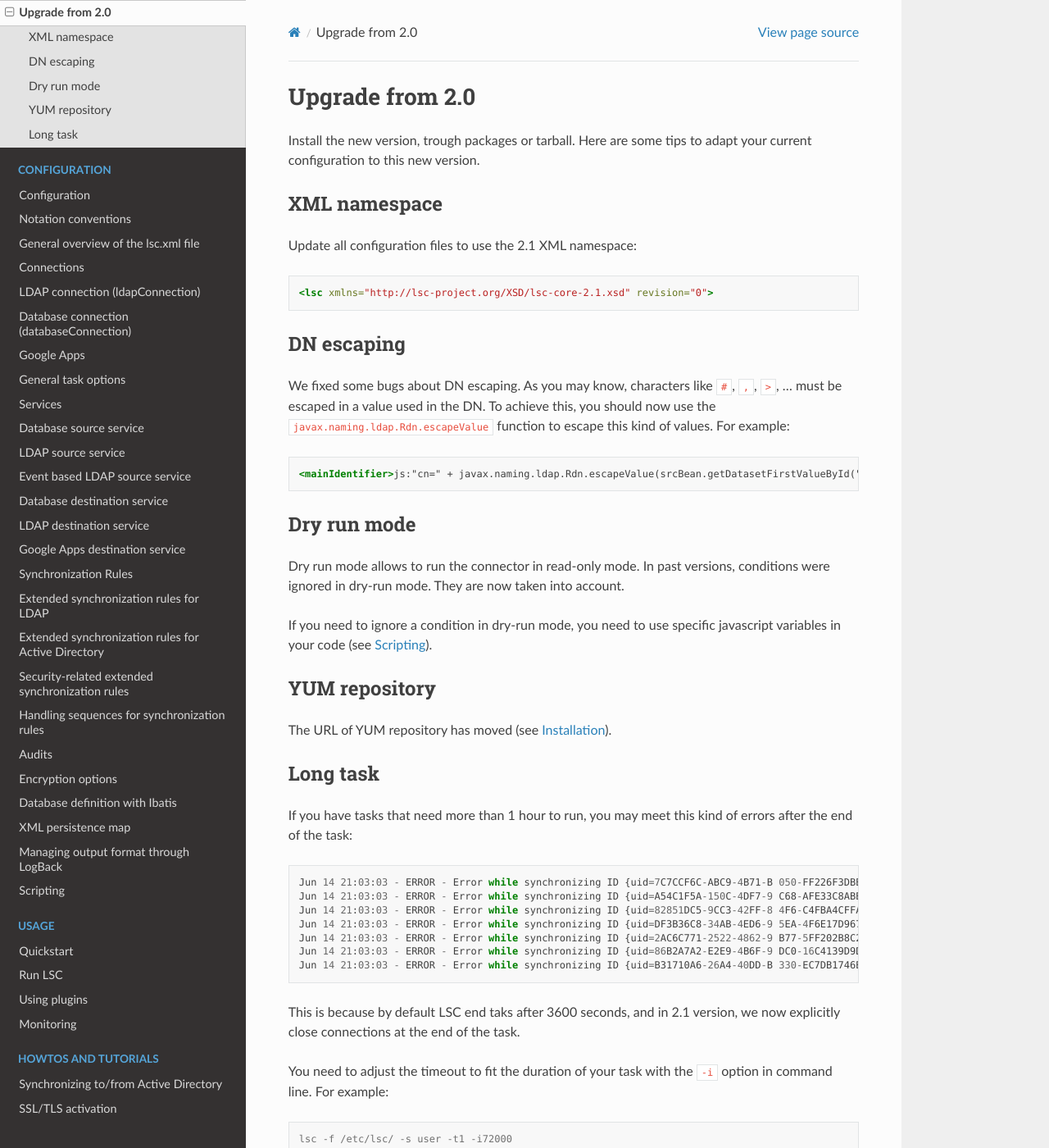
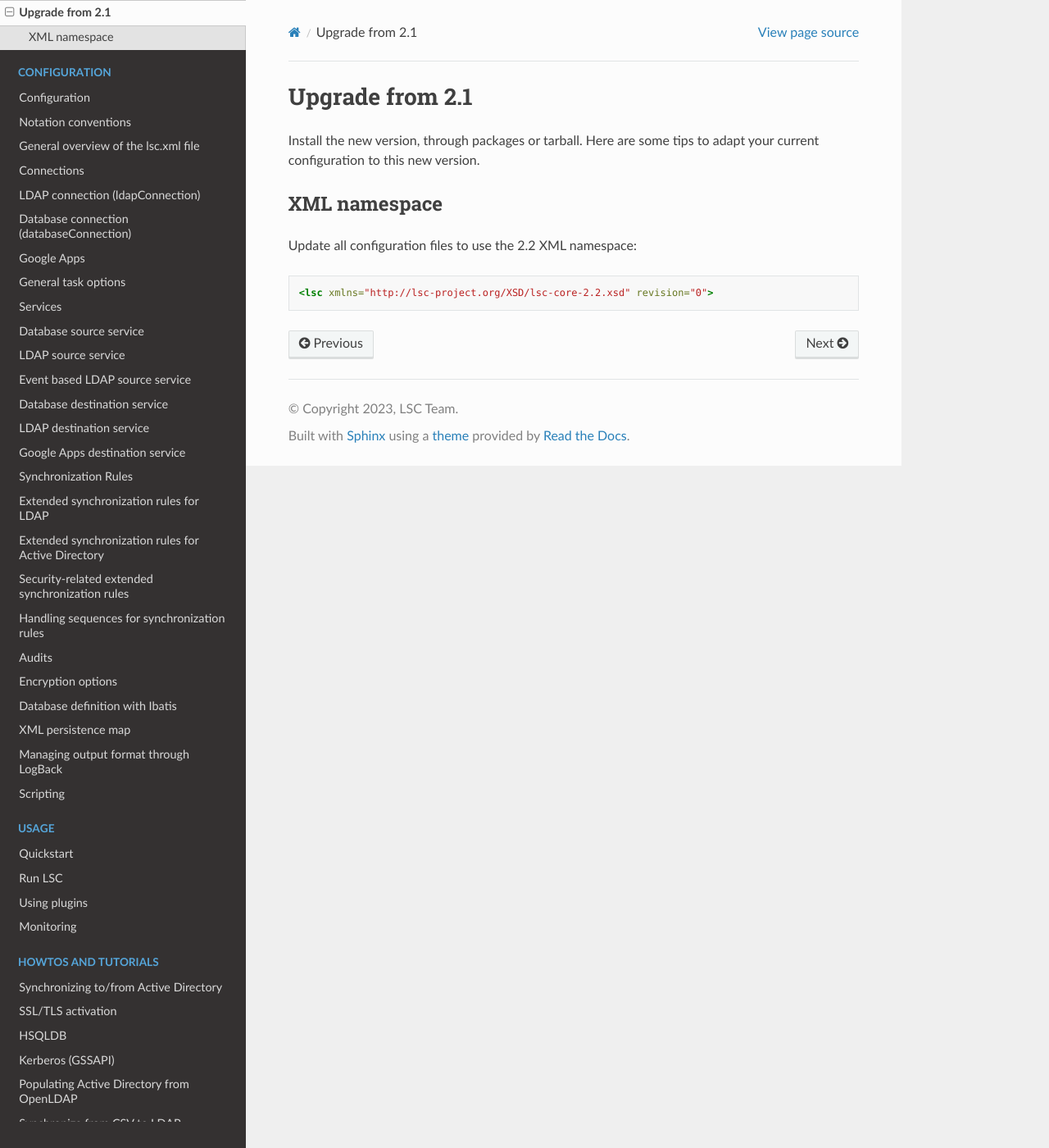
Before and after one commit to lsc-project/documentation, a Sphinx documentation site: the page built from source/upgrade.rst, in a window 1280 px wide and 1400 px high. Shown: the whole window at 82% size. Built offline with Sphinx 7.4.7 and the Read the Docs theme 2.0.0, drawn with Linux system fonts in a browser that asks for light colours.

Commit message:
Start upgrade notes for 2.2

```diff
--- a/source/upgrade.rst
+++ b/source/upgrade.rst
@@ -1,58 +1,14 @@
 ****************
-Upgrade from 2.0
+Upgrade from 2.1
 ****************
 
-Install the new version, trough packages or tarball. Here are some tips to adapt your current configuration to this new version.
+Install the new version, through packages or tarball. Here are some tips to adapt your current configuration to this new version.
 
 XML namespace
 =============
 
-Update all configuration files to use the 2.1 XML namespace:
+Update all configuration files to use the 2.2 XML namespace:
 
 .. code-block:: XML
 
-    <lsc xmlns="http://lsc-project.org/XSD/lsc-core-2.1.xsd" revision="0">
-
-DN escaping
-===========
-
-We fixed some bugs about DN escaping. As you may know, characters like ``#``, ``,``, ``>``, ... must be escaped in a value used in the DN. To achieve this, you should now use the ``javax.naming.ldap.Rdn.escapeValue`` function to escape this kind of values. For example:
-
-.. code-block:: XML
-
-    <mainIdentifier>js:"cn=" + javax.naming.ldap.Rdn.escapeValue(srcBean.getDatasetFirstValueById("cn")) + ",OU=users,ou=demo,DC=example,DC=com"</mainIdentifier>
-
-Dry run mode
-============
-
-Dry run mode allows to run the connector in read-only mode. In past versions, conditions were ignored in dry-run mode. They are now taken into account.
-
-If you need to ignore a condition in dry-run mode, you need to use specific javascript variables in your code (see :doc:`Scripting <scripting>`).
-
-YUM repository
-==============
-
-The URL of YUM repository has moved (see :doc:`Installation <installation>`).
-
-Long task
-=========
-
-If you have tasks that need more than 1 hour to run, you may meet this kind of errors after the end of the task:
-
-.. code-block::
-
-    Jun 14 21:03:03 - ERROR - Error while synchronizing ID {uid=7C7CCF6C-ABC9-4B71-B 050-FF226F3DBBF3}: java.lang.NullPointerException
-    Jun 14 21:03:03 - ERROR - Error while synchronizing ID {uid=A54C1F5A-150C-4DF7-9 C68-AFE33C8ABBDB}: java.lang.NullPointerException
-    Jun 14 21:03:03 - ERROR - Error while synchronizing ID {uid=82851DC5-9CC3-42FF-8 4F6-C4FBA4CFFA22}: java.lang.NullPointerException
-    Jun 14 21:03:03 - ERROR - Error while synchronizing ID {uid=DF3B36C8-34AB-4ED6-9 5EA-4F6E17D967D6}: java.lang.NullPointerException
-    Jun 14 21:03:03 - ERROR - Error while synchronizing ID {uid=2AC6C771-2522-4862-9 B77-5FF202B8C2AA}: java.lang.NullPointerException
-    Jun 14 21:03:03 - ERROR - Error while synchronizing ID {uid=86B2A7A2-E2E9-4B6F-9 DC0-16C4139D9D7E}: java.lang.NullPointerException
-    Jun 14 21:03:03 - ERROR - Error while synchronizing ID {uid=B31710A6-26A4-40DD-B 330-EC7DB1746BBA}: java.lang.NullPointerException
-
-This is because by default LSC end taks after 3600 seconds, and in 2.1 version, we now explicitly close connections at the end of the task.
-
-You need to adjust the timeout to fit the duration of your task with the ``-i`` option in command line. For example:
-
-.. code-block:: console
-
-    lsc -f /etc/lsc/ -s user -t1 -i72000
+    <lsc xmlns="http://lsc-project.org/XSD/lsc-core-2.2.xsd" revision="0">
```
